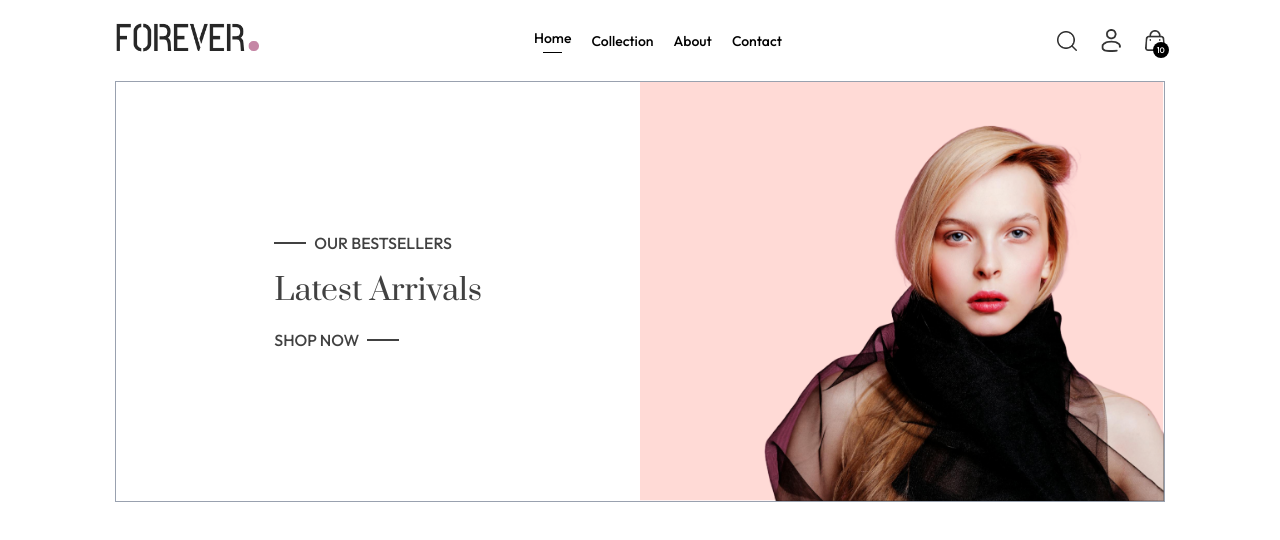
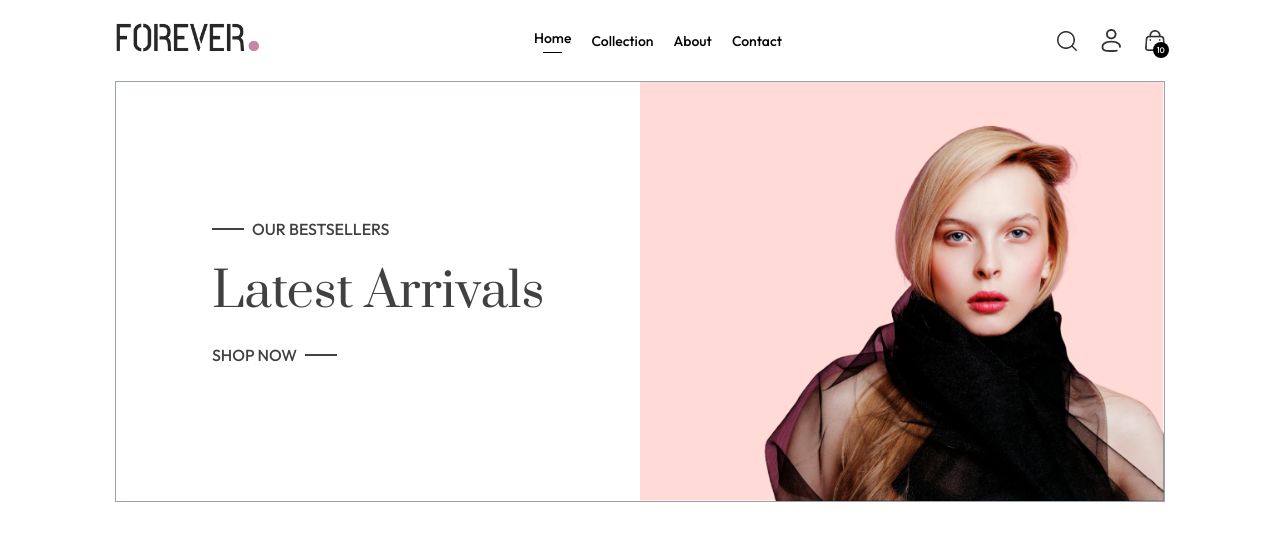
Before and after one commit to nitinrz/E-Commerce-Webapp, a React (Vite) app in the folder frontend/: page / in a window 1280 px wide. Shown: the top 540 px of the page. Built offline with nearby package versions, Linux system fonts and the light colour scheme.

Commit message:
Hero section fully completed

```diff
--- a/frontend/src/components/Hero.jsx
+++ b/frontend/src/components/Hero.jsx
@@ -9,13 +9,13 @@ const Hero = () => {
         <div className="text-[#414141]">
           <div className=" flex items-center gap-2 ">
             <p className="w-8 h-[2px] bg-[#414141] "></p>
-            <p className="font-medium">OUR BESTSELLERS</p>
+            <p className="font-medium ">OUR BESTSELLERS</p>
           </div>
-          <h1 className=" prata-regular text-3xl sm:py-3 lg:text-5px leading-relaxed">
+          <h1 className=" prata-regular text-3xl sm:py-3 lg:text-5xl leading-relaxed">
             Latest Arrivals
           </h1>
           <div className="flex items-center gap-2">
-            <p className="font-medium">SHOP NOW</p>
+            <p className="font-medium ">SHOP NOW</p>
             <p className=" w-8 h-[2px] bg-[#414141]"></p>
           </div>
         </div>
```
